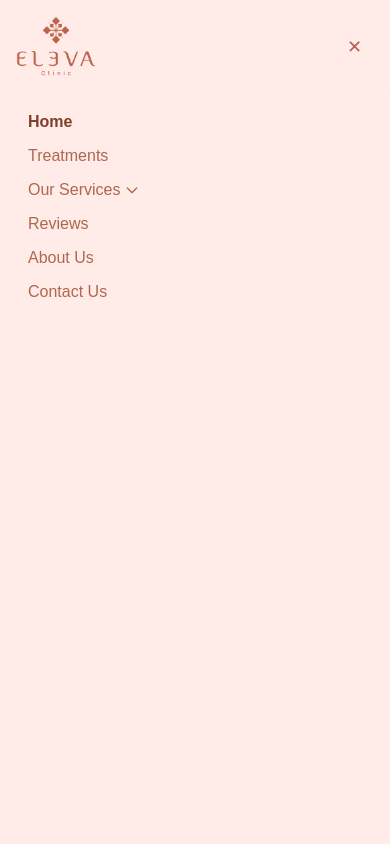
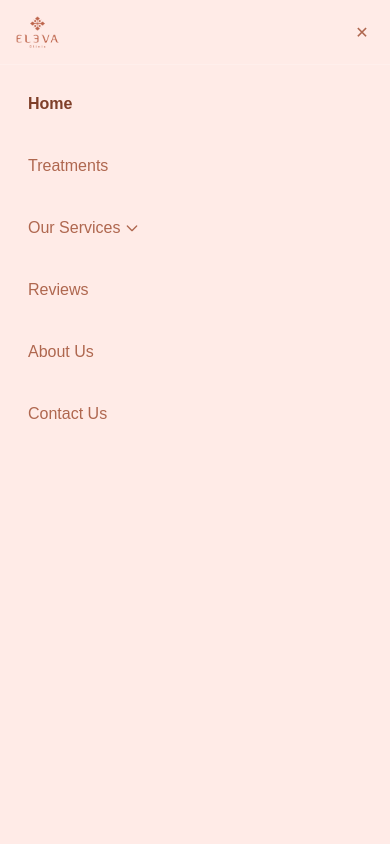
Before and after one commit to Sprouting-Tech/eleva-clinic, a Next.js app: page / in a window 390 px wide. Both pictures are taken after a click on the button "Open menu". Shown: the top 844 px of the page. Built offline with nearby package versions, Linux system fonts and the light colour scheme.

Commit message:
mobile navbar size changed and logo size changed

```diff
--- a/src/components/Navbar.tsx
+++ b/src/components/Navbar.tsx
@@ -5,9 +5,22 @@ import { usePathname } from "next/navigation";
 import { useState, useEffect } from "react";
 import { createPortal } from "react-dom";
 
-const NAV_LINKS = [
+
+interface NavLinkItem {
+  href: string;
+  label: string;
+  hasDropdown?: boolean;
+}
+
+interface NavLinkProps {
+  href: string;
+  label: string;
+  hasDropdown?: boolean;
+}
+
+const NAV_LINKS: NavLinkItem[] = [
   { href: "/", label: "Home" },
-  { href: "/teatments", label: "Treatments" },
+  { href: "/treatments", label: "Treatments" },
   { href: "/services", label: "Our Services", hasDropdown: true },
   { href: "/reviews", label: "Reviews" },
   { href: "/about", label: "About Us" },
@@ -28,7 +41,7 @@ export default function Navbar() {
   const openMenu = () => setIsMenuOpen(true);
 
   // Navigation Link Component
-  const NavLink = ({ href, label, hasDropdown }) => {
+  const NavLink = ({ href, label, hasDropdown }: NavLinkProps) => {
     const isActive = pathname === href;
 
     return (
@@ -44,22 +57,24 @@ export default function Navbar() {
         `}
         style={{
           color: isActive ? "#7F3F29" : "#AF674F",
-          height: "26px",
+          height: "46px",
           lineHeight: "26px",
           paddingTop: "0",
           paddingBottom: "0",
           fontFamily: "DM Sans, sans-serif",
-          fontWeight: isActive ? 700 : 500, // 700 for bold when active, 500 for normal
-          transition: "font-weight 0.2s ease"
+          fontWeight: isActive ? 700 : 500,
+          transition: "font-weight 0.2s ease",
+          display: "flex",
+          alignItems: "center"
         }}
-        onMouseEnter={(e) => {
+        onMouseEnter={(e: React.MouseEvent<HTMLAnchorElement>) => {
           if (!isActive) {
-            e.target.style.fontWeight = '700'; // Bold on hover
+            (e.target as HTMLElement).style.fontWeight = '700';
           }
         }}
-        onMouseLeave={(e) => {
+        onMouseLeave={(e: React.MouseEvent<HTMLAnchorElement>) => {
           if (!isActive) {
-            e.target.style.fontWeight = '500'; // Back to normal
+            (e.target as HTMLElement).style.fontWeight = '500';
           }
         }}
       >
@@ -77,22 +92,30 @@ export default function Navbar() {
   const MobileMenu = () => (
     <div
       className="fixed inset-0 z-[999] animate-in slide-in-from-top duration-300"
-      style={{ backgroundColor: "#FFEBE7" }}
+      style={{ backgroundColor: "rgba(255, 235, 231)" }}
     >
       {/* Header */}
-      <div className="flex items-center justify-between p-4 border-b border-white/20">
+      <div
+        className="flex items-center justify-between border-b border-white/20"
+        style={{ padding: "16px" }}
+      >
         <Link href="/" onClick={closeMenu} className="flex items-center gap-2 font-semibold">
           <img
             src="/images/eleva_logo.png"
             alt="Elevaclinic logo"
             className="object-contain"
-            style={{ width: "80px", height: "60px" }}
+            style={{ width: "43px", height: "32px" }}
           />
         </Link>
         <button
           onClick={closeMenu}
-          className="rounded-xl px-3 py-2 text-lg hover:bg-white/50 transition-all duration-200"
-          style={{ color: "#AF674F" }}
+          className="rounded-xl px-3 py-2 hover:bg-white/50 transition-all duration-200 flex items-center justify-center"
+          style={{
+            color: "#AF674F",
+            width: "24px",
+            height: "24px",
+            fontSize: "16px"
+          }}
           aria-label="Close menu"
         >
           ✕
@@ -100,8 +123,8 @@ export default function Navbar() {
       </div>
 
       {/* Navigation */}
-      <div className="p-4">
-        <nav className="flex flex-col gap-2">
+      <div style={{ padding: "16px" }}>
+        <nav className="flex flex-col" style={{ gap: "16px" }}>
           {NAV_LINKS.map((link) => (
             <NavLink key={link.href} {...link} />
           ))}
@@ -111,28 +134,28 @@ export default function Navbar() {
   );
 
   return (
-    <header className="sticky top-0 z-50 w-full bg-[#FFEBE7]/50">
-      <div className="px-4 md:px-8 flex h-[115px] items-center justify-between">
-        {/* Logo */}
+    <header
+      className="sticky top-0 z-50 w-full"
+      style={{
+        backgroundColor: "rgba(255, 235, 231, 0.5)",
+        backdropFilter: "blur(100px)",
+        WebkitBackdropFilter: "blur(100px)"
+      }}
+    >
+      <div className="flex items-center justify-between w-[375px] h-16 p-4 opacity-100 md:w-full md:h-[115px] md:px-8">
+        {/* Logo - Responsive sizes */}
         <Link
           href="/"
-          className="flex items-center gap-2 font-semibold"
-          style={{
-            paddingTop: "20px",
-            paddingBottom: "20px",
-            paddingLeft: "48px",
-            paddingRight: "48px"
-          }}
+          className="flex items-center gap-2 font-semibold md:py-5 md:px-12"
         >
           <img
             src="/images/eleva_logo.png"
             alt="Elevaclinic logo"
-            className="object-contain"
-            style={{ width: "100px", height: "75px" }}
+            className="object-contain w-[43px] h-[32px] md:w-[100px] md:h-[75px]"
           />
         </Link>
 
-        {/* Desktop Navigation */}
+        {/* Desktop */}
         <nav className="hidden md:flex items-center gap-8">
           {NAV_LINKS.map((link) => (
             <NavLink key={link.href} {...link} />
@@ -142,8 +165,13 @@ export default function Navbar() {
         {/* Mobile Hamburger */}
         <button
           onClick={openMenu}
-          className="md:hidden rounded-xl px-3 py-2 text-sm font-medium hover:bg-white/50 transition-all duration-200"
-          style={{ color: "#AF674F" }}
+          className="md:hidden rounded-xl hover:bg-white/50 transition-all duration-200 flex items-center justify-center"
+          style={{
+            color: "#AF674F",
+            width: "24px",
+            height: "24px",
+            fontSize: "16px"
+          }}
           aria-label="Open menu"
         >
           ☰
```
